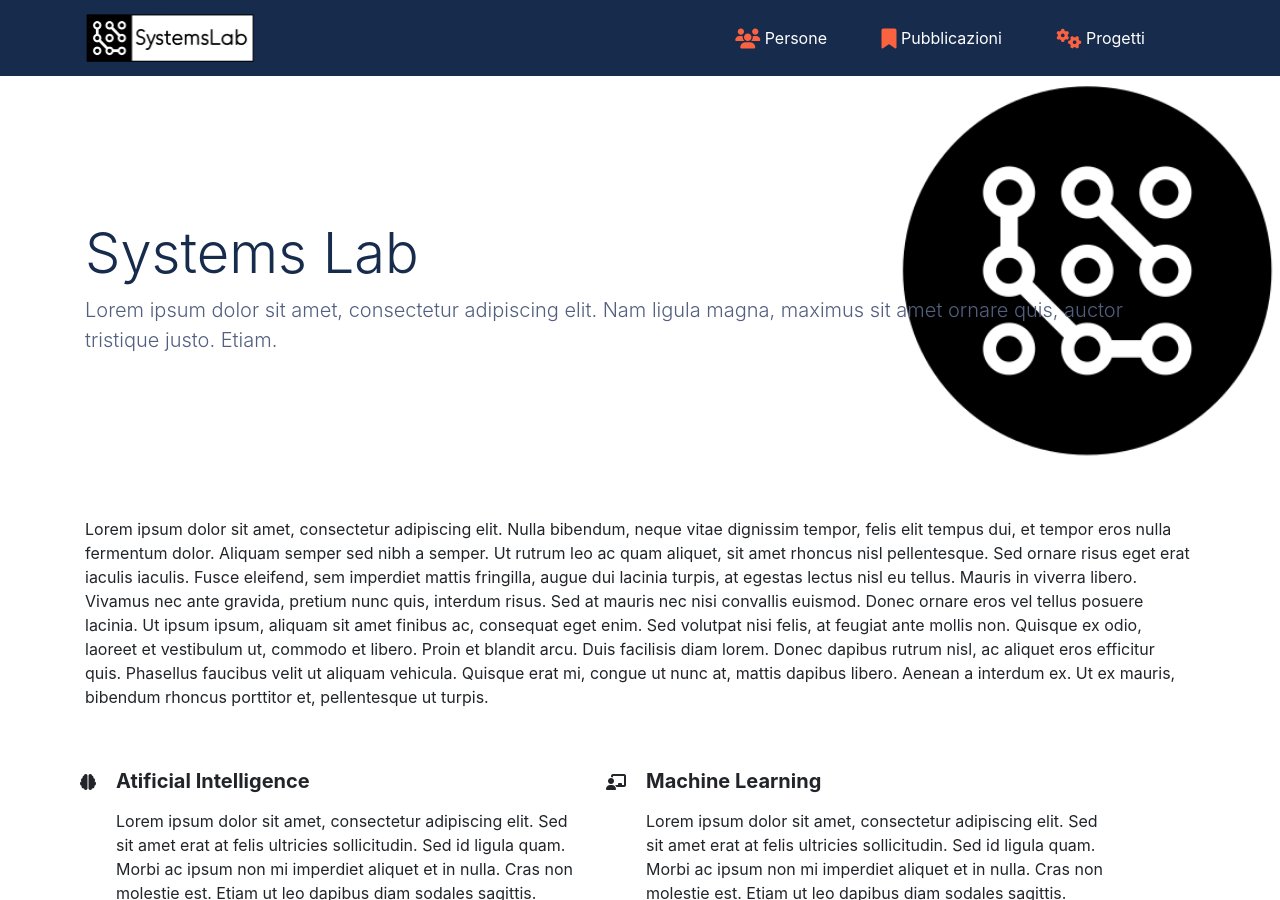
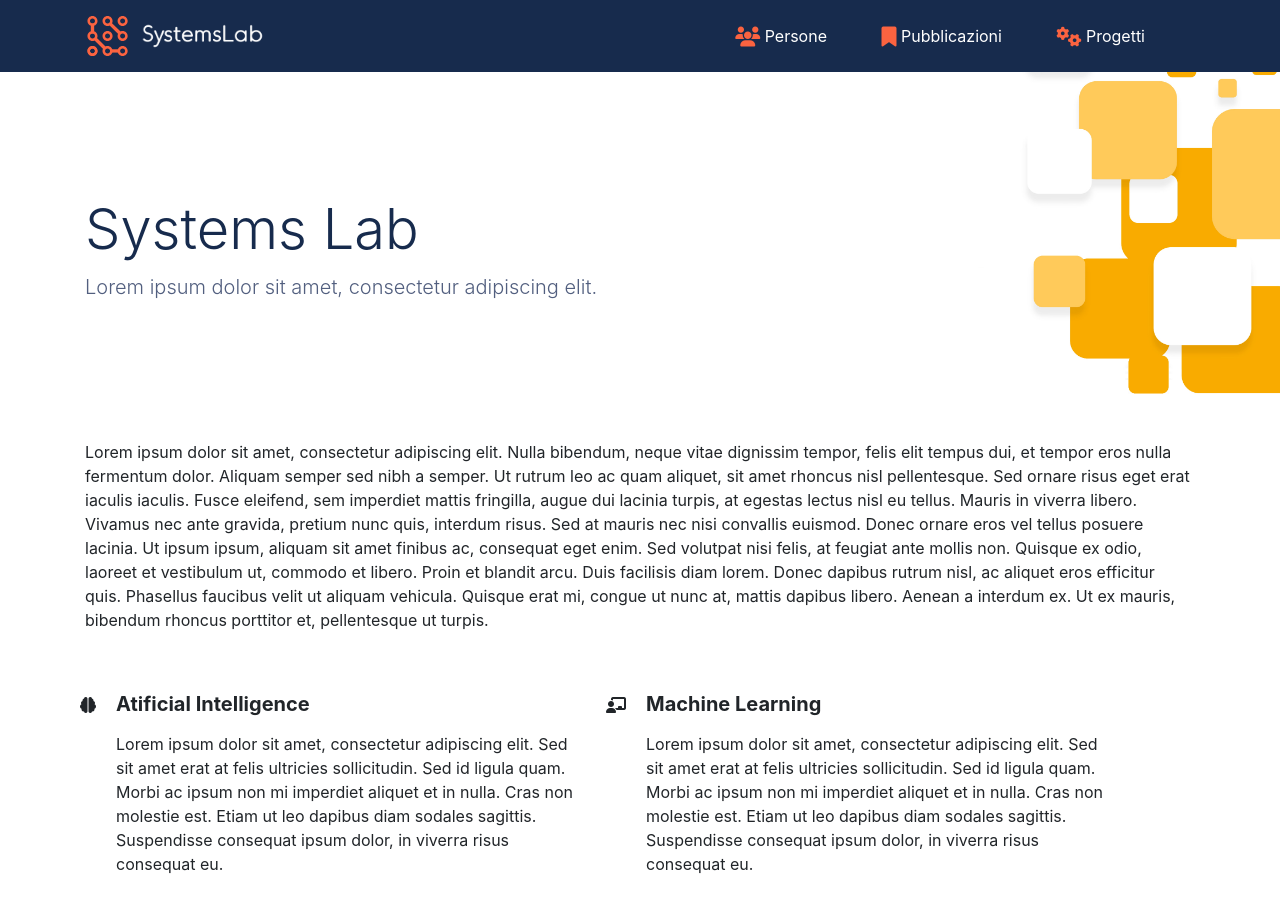
Before and after one commit to SystemsLab-Sapienza/SystemsLab-Sapienza.github.io, a Jekyll site: the page built from index.html, in a window 1280 px wide and 900 px high. Built offline with Jekyll 4.4.1, drawn with Linux system fonts in a browser that asks for light colours; nearby versions of some CDN libraries.

Commit message:
changed logo and background image

```diff
--- a/_includes/footer.html
+++ b/_includes/footer.html
@@ -1,6 +1,6 @@
 <nav class="navbar bottom navbar-dark" style="background-color: #172b4d;">
   <div class="container">
-<img src="/assets/images/logo_rettangolo.png" width="300" height="80" class="d-inline-block align-top" alt="">
+<img src="/assets/images/logo_invertito.svg" width="300" height="80" class="d-inline-block align-top" alt="">
 <img src="/assets/images/sapienza.png" width="300" height="80" class="d-inline-block align-top" alt="">
 
 </div>
--- a/_includes/jumbotron_home.html
+++ b/_includes/jumbotron_home.html
@@ -1,6 +1,6 @@
-<div class="jumbotron text-white jumbotron-fluid jumbotron-image no-shadow" style="height:42,5%; background-color: #ffffff; background-image: url('/assets/images/logo_tondo.png'); background-position: right; background-size:contain; background-repeat:no-repeat;">
+<div class="jumbotron text-white jumbotron-fluid " style="height:42,5%; background-color: white; background-size:contain;background-repeat:no-repeat; background-position:right; background-image: url('/assets/images/sfondo_arancione.png')">
   <div class="container" style="text-align:left;">
-  <h1 class="display-4" style="color:#172b4d; margin-top:80px; opacity:1;">{{ page.title }}</h1>
+  <h1 class="display-4" style="color:#172b4d; margin-top:60px; opacity:1;">{{ page.title }}</h1>
   <p class="lead" style="color:#525f7f;">{{ page.description }}</p>
   <hr style="height:10px; width: 5px; border-width:0;color:gray;background-color:#ZZZ;">
 </div>
--- a/_includes/navbar.html
+++ b/_includes/navbar.html
@@ -1,7 +1,7 @@
 <nav class="navbar navbar-expand-md navbar-dark" style="background-color: #172b4d;">
   <div class="container">
   <a class="navbar-brand" href="/">
-    <img src="/assets/images/logo_rettangolo.png" width="170" height="50" class="d-inline-block align-top" alt="">
+    <img src="/assets/images/logo_invertito.svg" width="60%" height="60%" class="d-inline-block align-top" alt="">
   </a>
   <button class="navbar-toggler" type="button" data-toggle="collapse" data-target="#navbarSupportedContent" aria-controls="navbarSupportedContent" aria-expanded="false" aria-label="{{ __('Toggle navigation') }}">
       <span class="navbar-toggler-icon"></span>
--- a/index.html
+++ b/index.html
@@ -1,12 +1,11 @@
 ---
 layout: default
 title: Systems Lab
-description: Lorem ipsum dolor sit amet, consectetur adipiscing elit. Nam ligula magna, maximus sit amet ornare quis, auctor tristique justo. Etiam.
+description: Lorem ipsum dolor sit amet, consectetur adipiscing elit.
 ---
 
 {% include jumbotron_home.html %}
 
-<br>
 
 <div class="container" id="introduction">
   <p>
@@ -23,7 +22,7 @@ description: Lorem ipsum dolor sit amet, consectetur adipiscing elit. Nam ligula
 <br>
 
 <h2 class="myCopy">
-  <span style="display: inline-block; background-color: #f6f9fc;padding: 0 100px;">News</span>
+  <span style="display: inline-block; background-color: #ffffff;padding: 0 100px;">News</span>
 </h2>
 
 <br>
```
Also changed, not shown: assets/images/logo.svg (added), assets/images/logo_invertito.svg (added), assets/images/logo_rettangolo.jpg (deleted), assets/images/logo_rettangolo.png (deleted), assets/images/sfondo_arancione.png (added), 10 other files.
